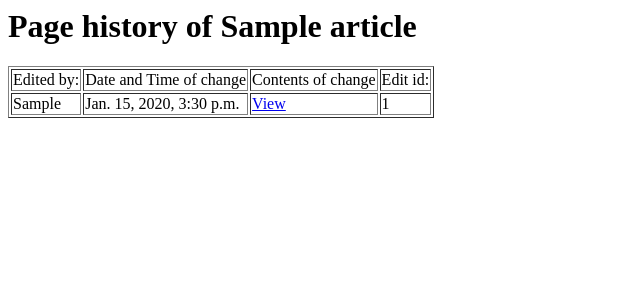
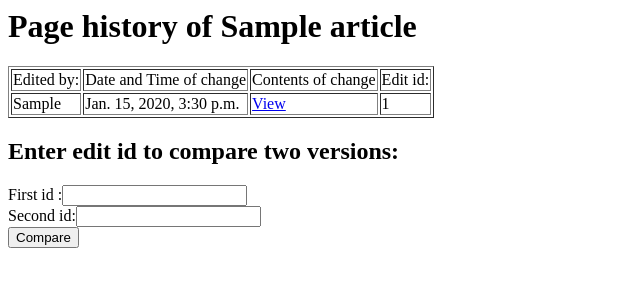
Before and after one commit to Abhisar/openlabs-wiki, a Django app: page /wiki/1/history/ in a window 1280 px wide. Shown: the top 300 px of the page, without its empty margins (0-640 px from the left). Run offline with Django 3.2, Linux system fonts and the light colour scheme; tables that the repository leaves empty hold one stand-in row (values such as "Sample post"); parts of the project's set-up code (start-up, migrations or seed data) failed here and were passed over.

Commit message:
compare any two versions of the wiki #1931

```diff
--- a/openlabs_wiki/openlabs_wiki/urls.py
+++ b/openlabs_wiki/openlabs_wiki/urls.py
@@ -8,6 +8,7 @@ urlpatterns = patterns('',
     url(r'^wiki/$', 'wiki.views.all_articles'),
     url('wiki/create/$', 'wiki.views.create_page'),
     url('wiki/save/$', 'wiki.views.save'),
+    url('wiki/diff/$', 'wiki.views.view_diff'),
     url(r'^wiki/(?P<page_id>[^/]+)/$', 'wiki.views.view_page'),
     url(r'^wiki/(?P<page_id>[^/]+)/edit/$', 'wiki.views.edit_page'),
     url(r'^wiki/(?P<page_id>[^/]+)/save_edit/$', 'wiki.views.save_edit'),
--- a/openlabs_wiki/templates/history.html
+++ b/openlabs_wiki/templates/history.html
@@ -20,5 +20,11 @@
        </tr>
        {%endfor%}
     </table>
+   <h2>Enter edit id to compare two versions:</h2>
+      <form method="post" action="/wiki/diff/"> {% csrf_token %}
+          First id :<input type="text" name="id1"></br>
+          Second id:<input type="text" name="id2"></br>
+          <input type="submit" value="Compare"/><br/>
+      </form>
   </body>
 </html>
--- a/openlabs_wiki/wiki/views.py
+++ b/openlabs_wiki/wiki/views.py
@@ -8,7 +8,7 @@ from django.template import Context
 from django.shortcuts import render_to_response
 from django.template.loader import get_template
 from django.http import HttpResponseRedirect
-
+import difflib
 
 def create_page(request):
     """creates a new page if user is logged  """
@@ -120,7 +120,7 @@ def view_history(request, page_id):
     page_history = history.objects.filter(page_id=page_id).order_by('-edited')
     return render_to_response(
         "history.html", {
-            'page_history': page_history, 'page_title': page_title}
+            'page_history': page_history, 'page_title': page_title},context_instance=RequestContext(request)
     )
 
 
@@ -148,3 +148,17 @@ def revert(request, page_id):
     )
     new_entry.save()
     return HttpResponseRedirect('/wiki/'+str(page.id))
+
+
+def view_diff(request):
+    """
+    compares two versions of an article
+    """
+    if request.method == 'POST':
+        diff = difflib.Differ()
+        article1 = history.objects.get(id=request.POST['id1'])
+        article2 = history.objects.get(id=request.POST['id2'])
+        values = {'content': list(diff.compare(article2.content.split('\n'),article1.content.split('\n')))}
+        return render_to_response('compare-wiki.html', values, context_instance=RequestContext(request))
+    else:
+        return HttpResponse('error')
```
Also changed, not shown: openlabs_wiki/templates/compare-wiki.html (added, +13 -0 lines).
